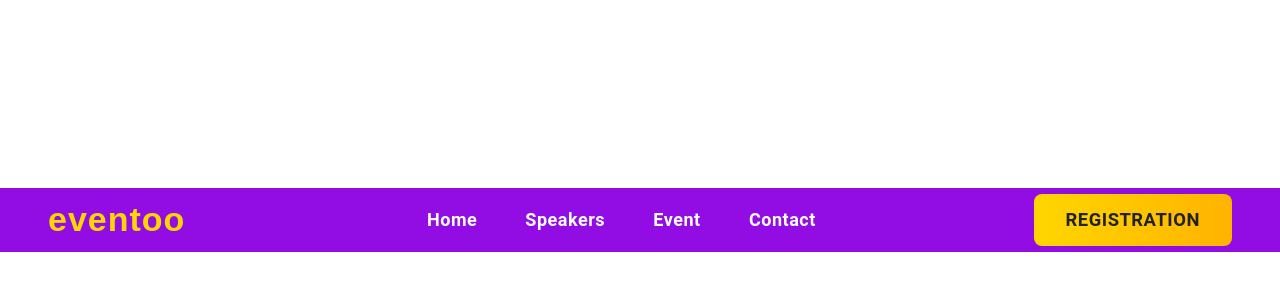
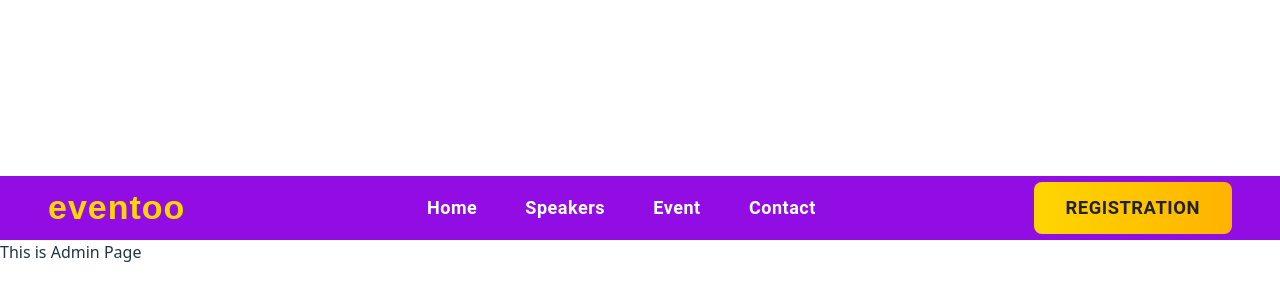
Before and after one commit to dsridhard/EventManager, a React (Vite) app in the folder client/: page /admin in a window 1280 px wide. Shown: the part 180-480 px from the top of the page. Built offline with nearby package versions, Linux system fonts and the light colour scheme.

Commit message:
admin page created

```diff
--- a/client/src/App.jsx
+++ b/client/src/App.jsx
@@ -5,6 +5,7 @@
 import Register from "./pages/Register";
 import MyBookings from "./pages/MyBookings";
 import Navbar from "./components/NavBar";
+import Admin from "./pages/Admin";
 export default function App() {
   return (
     <div>
@@ -15,6 +16,7 @@
         <Route path="/login" element={<Login />} />
         <Route path="/register" element={<Register />} />
         <Route path="/my-bookings" element={<MyBookings />} />
+        <Route  path="/admin" element={<Admin/>}/>
       </Routes>
     </div>
   );
--- /dev/null
+++ b/client/src/pages/Admin.jsx
@@ -0,0 +1,11 @@
+import React from 'react'
+
+function Admin() {
+  return (
+    <div>
+      This is Admin Page
+    </div>
+  )
+}
+
+export default Admin
```
